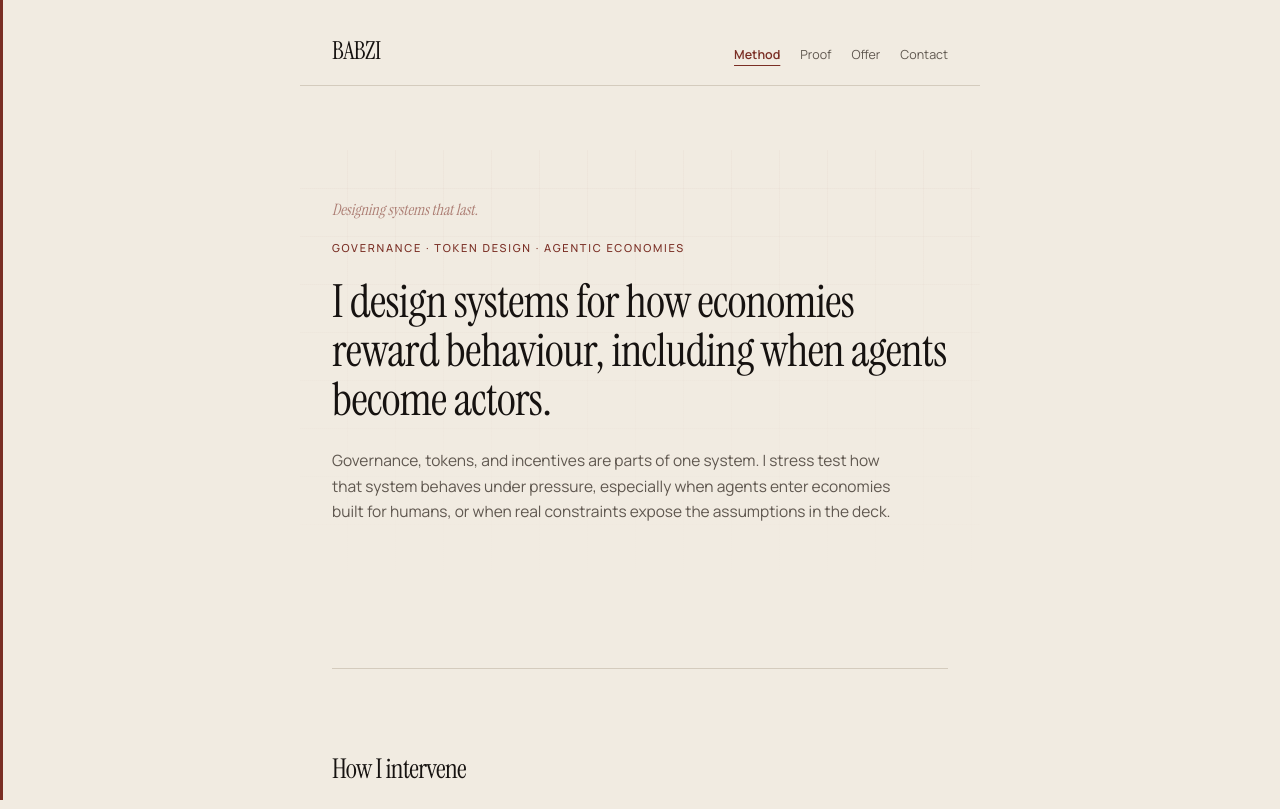
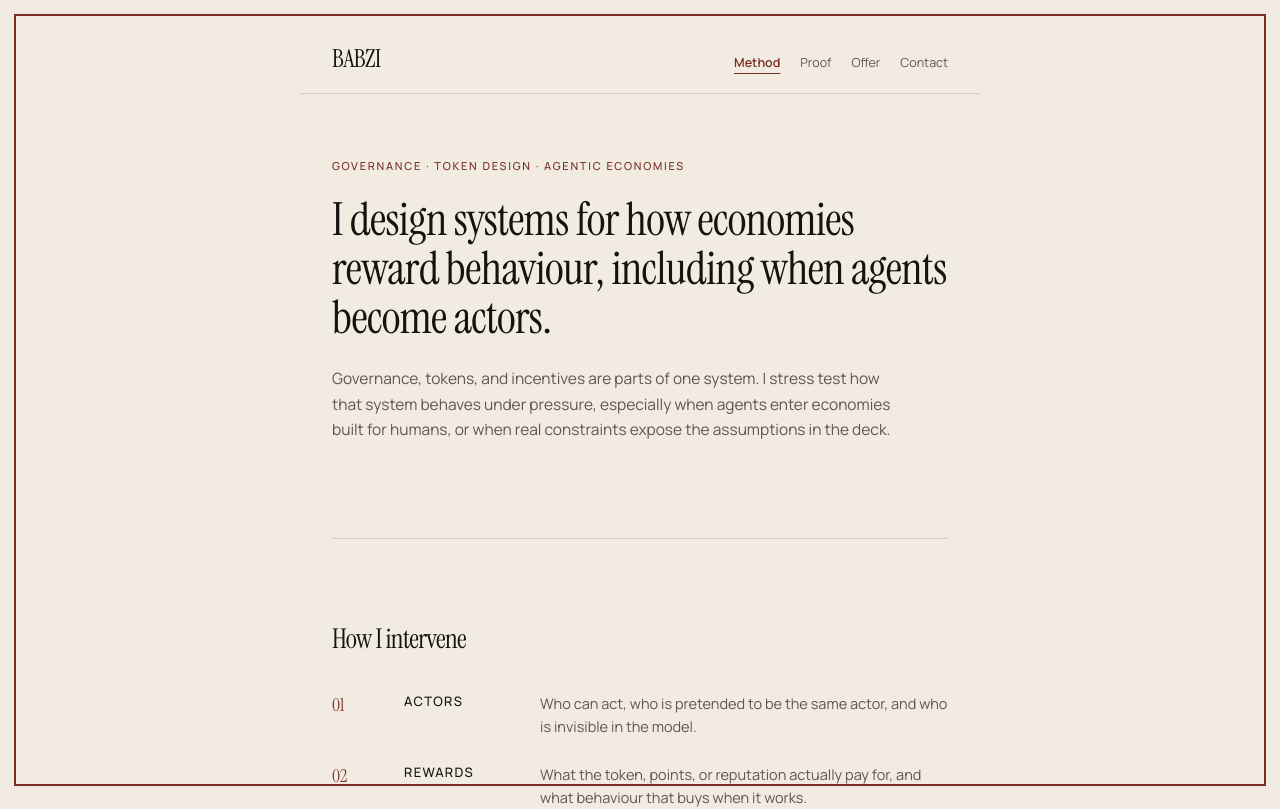
Before and after one commit to Babcan-Inc/babzi-portfolio, a Next.js app: page / in a window 1280 px wide. Shown: the top 809 px of the page. Built offline with nearby package versions, Linux system fonts and the light colour scheme.

Commit message:
Frame the page in oxblood and drop the banner whisper.
Surrounds the viewport with the signature line instead of a single left bar; removes Designing systems that last as redundant.

```diff
--- a/src/app/globals.css
+++ b/src/app/globals.css
@@ -46,46 +46,17 @@ body {
   padding-left: 1rem;
 }
 
-/* Signature vertical bar from X banner */
-.brand-bar {
+/* Oxblood frame around the whole page */
+.page-frame {
   position: fixed;
-  left: 0;
-  top: 0;
-  bottom: 0;
-  width: 3px;
-  background: var(--accent);
-  z-index: 50;
+  inset: 10px;
+  border: 2px solid var(--accent);
   pointer-events: none;
+  z-index: 60;
 }
 
-.hero-field {
-  position: relative;
-  background-image:
-    linear-gradient(
-      180deg,
-      rgba(241, 235, 225, 0.15),
-      rgba(241, 235, 225, 0.92)
-    ),
-    repeating-linear-gradient(
-      90deg,
-      transparent,
-      transparent 47px,
-      rgba(122, 46, 36, 0.035) 47px,
-      rgba(122, 46, 36, 0.035) 48px
-    ),
-    repeating-linear-gradient(
-      0deg,
-      transparent,
-      transparent 47px,
-      rgba(122, 46, 36, 0.035) 47px,
-      rgba(122, 46, 36, 0.035) 48px
-    );
+@media (min-width: 640px) {
+  .page-frame {
+    inset: 14px;
+  }
 }
-
-.banner-whisper {
-  font-family: var(--font-display), ui-serif, Georgia, serif;
-  font-style: italic;
-  font-size: 0.98rem;
-  color: color-mix(in srgb, var(--accent) 58%, transparent);
-  margin-bottom: 1.15rem;
-}
--- a/src/app/page.tsx
+++ b/src/app/page.tsx
@@ -48,13 +48,12 @@ const interventions = [
 export default function Home() {
   return (
     <main id="top" className="relative">
-      <div className="brand-bar" aria-hidden="true" />
-      <div className="mx-auto max-w-[680px] px-5 pb-28 pt-3 sm:px-8 sm:pt-4">
+      <div className="page-frame" aria-hidden="true" />
+      <div className="mx-auto max-w-[680px] px-5 pb-28 pt-5 sm:px-8 sm:pt-6">
         <SiteHeader />
 
         {/* Thesis */}
-        <section className="hero-field mb-16 -mx-5 px-5 py-10 sm:mb-24 sm:-mx-8 sm:px-8 sm:py-12">
-          <p className="banner-whisper">Designing systems that last.</p>
+        <section className="mb-16 sm:mb-24">
           <p className="mb-5 text-[11px] font-medium uppercase tracking-[0.16em] text-[var(--accent)]">
             Governance · Token design · Agentic economies
           </p>
```
